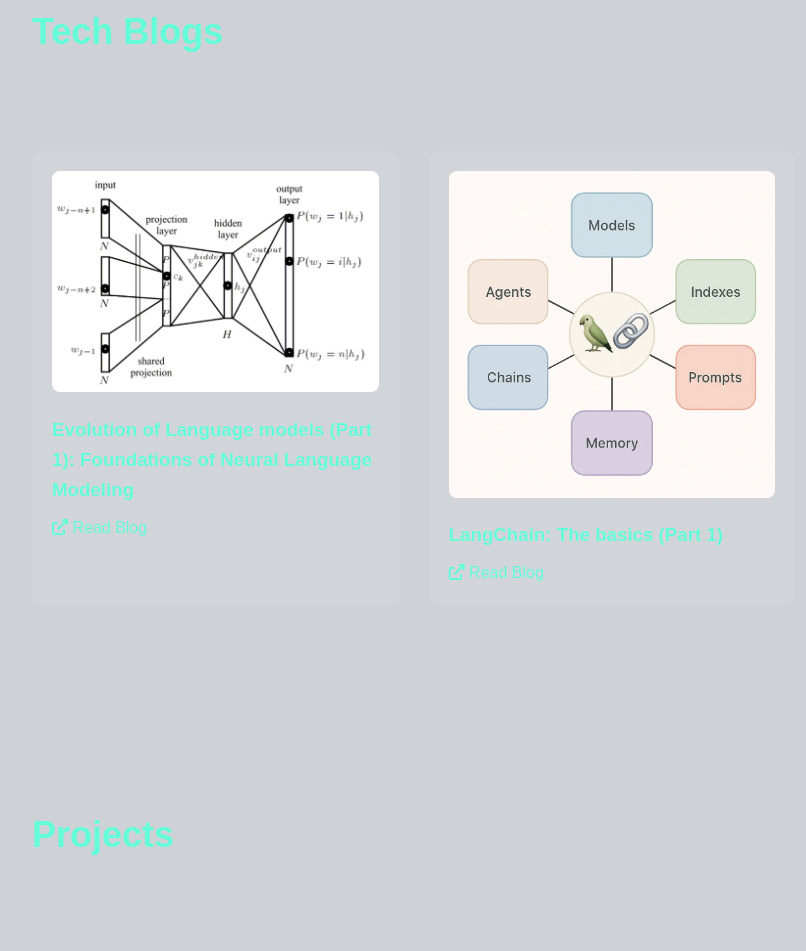
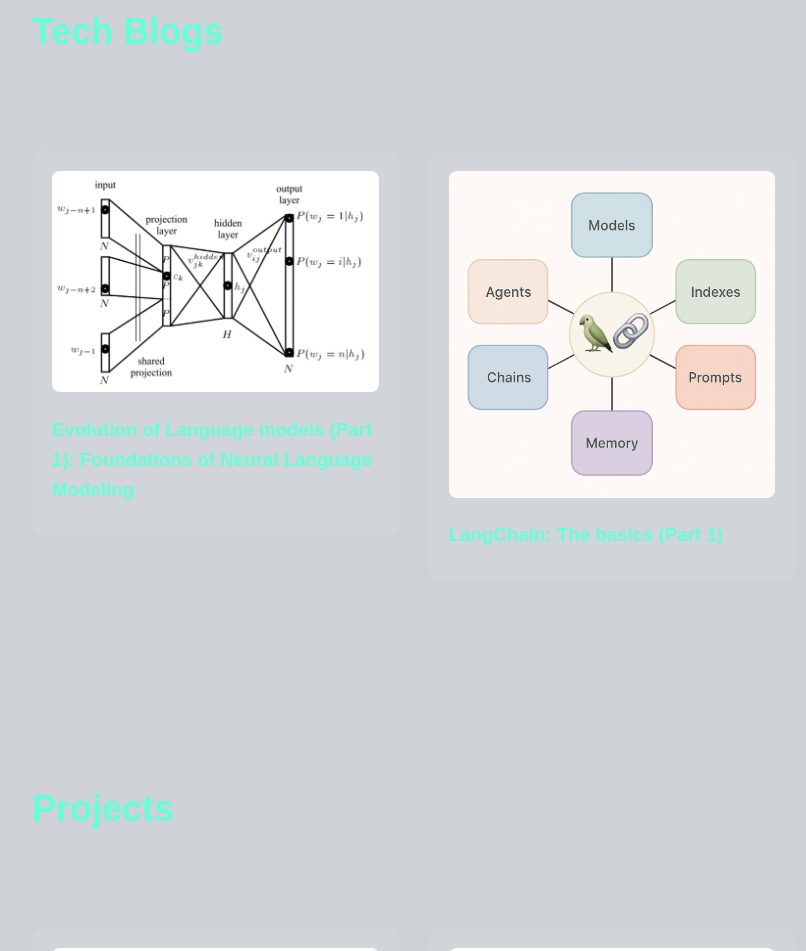
Before and after one commit to Shobhit20/Shobhit20.github.io, a website built with Vite: page index.html in a window 1280 px wide. Shown: the part 5173-6124 px from the top of the page, without its empty margins (28-834 px from the left). Built offline with nearby package versions, Linux system fonts and the light colour scheme; animation ran at ten frames a second.

Commit message:
Removed view blog tag

```diff
--- a/index.html
+++ b/index.html
@@ -223,22 +223,20 @@
       <div class="container">
         <h2>Tech Blogs</h2>
         <div class="projects-grid">
-          <div class="project-card">
-            <img src="assets/llm_p1_blog.jpg" alt="Project 1">
-            <h3>Evolution of Language models (Part 1): Foundations of Neural Language Modeling</h3>
+          <a href="https://medium.com/@shobhit.workds/evolution-of-language-models-part-1-foundations-of-neural-language-modeling-1d8f42ecd4a8">
 
-            <div class="project-links">
-                <a href="https://medium.com/@shobhit.workds/evolution-of-language-models-part-1-foundations-of-neural-language-modeling-1d8f42ecd4a8"><i class="fas fa-external-link-alt"></i> Read Blog </a>
+            <div class="project-card">
+              <img src="assets/llm_p1_blog.jpg" alt="Project 1">
+              <h3>Evolution of Language models (Part 1): Foundations of Neural Language Modeling</h3>
             </div>
-          </div>
-          <div class="project-card">
-            <img src="assets/langchain_p1_blog.jpg" alt="Project 1">
-            <h3>LangChain: The basics (Part 1)</h3>
+          </a>
+          <a href="https://medium.com/@shobhit.workds/langchain-the-basics-part-1-b17c916b49a3">
+            <div class="project-card">
+              <img src="assets/langchain_p1_blog.jpg" alt="Project 1">
+              <h3>LangChain: The basics (Part 1)</h3>
 
-            <div class="project-links">
-                <a href="https://medium.com/@shobhit.workds/langchain-the-basics-part-1-b17c916b49a3"><i class="fas fa-external-link-alt"></i> Read Blog </a>
             </div>
-          </div>
+          </a>
         </div>
 
       </div>
--- a/style.css
+++ b/style.css
@@ -502,6 +502,10 @@
   color: #64ffda;
   text-decoration: none;
 }
+.projects-grid a {
+  text-decoration: none;
+}
+
 
 .project-links a:hover {
   text-decoration: underline;
```
